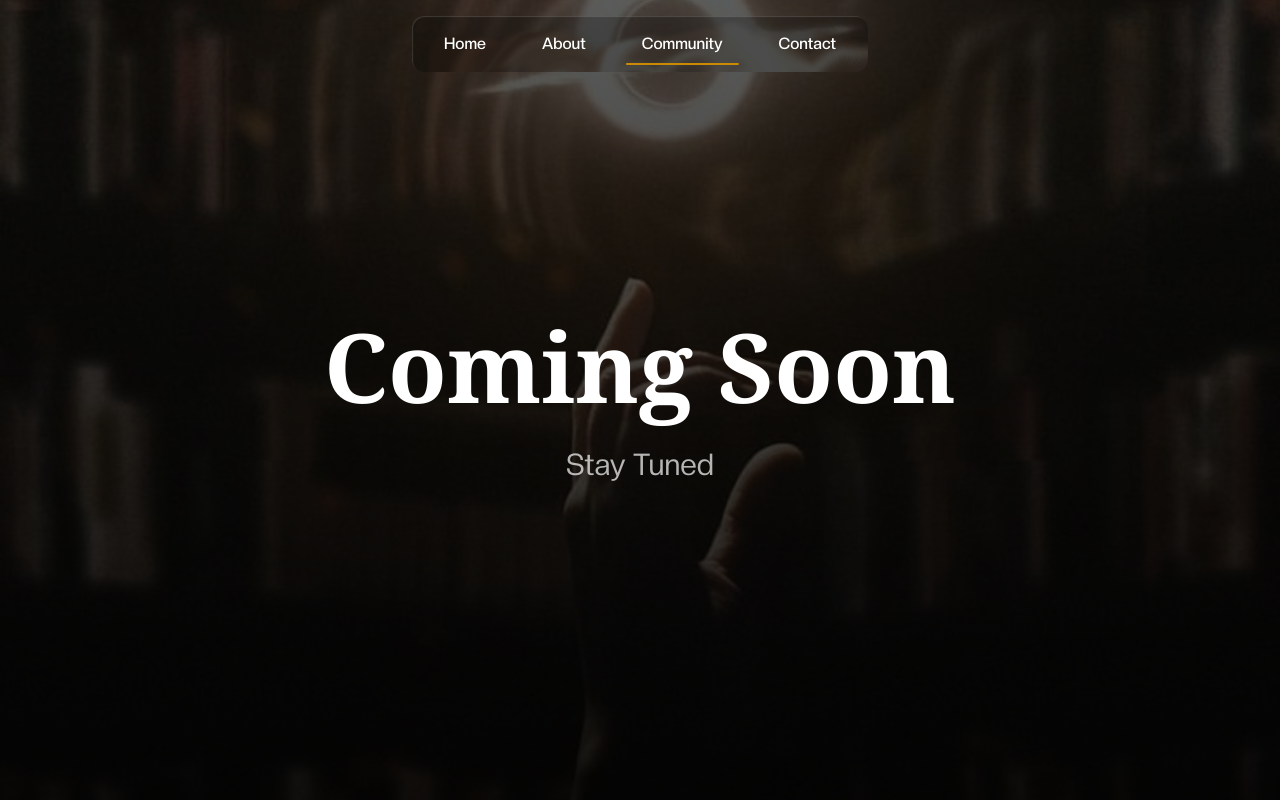
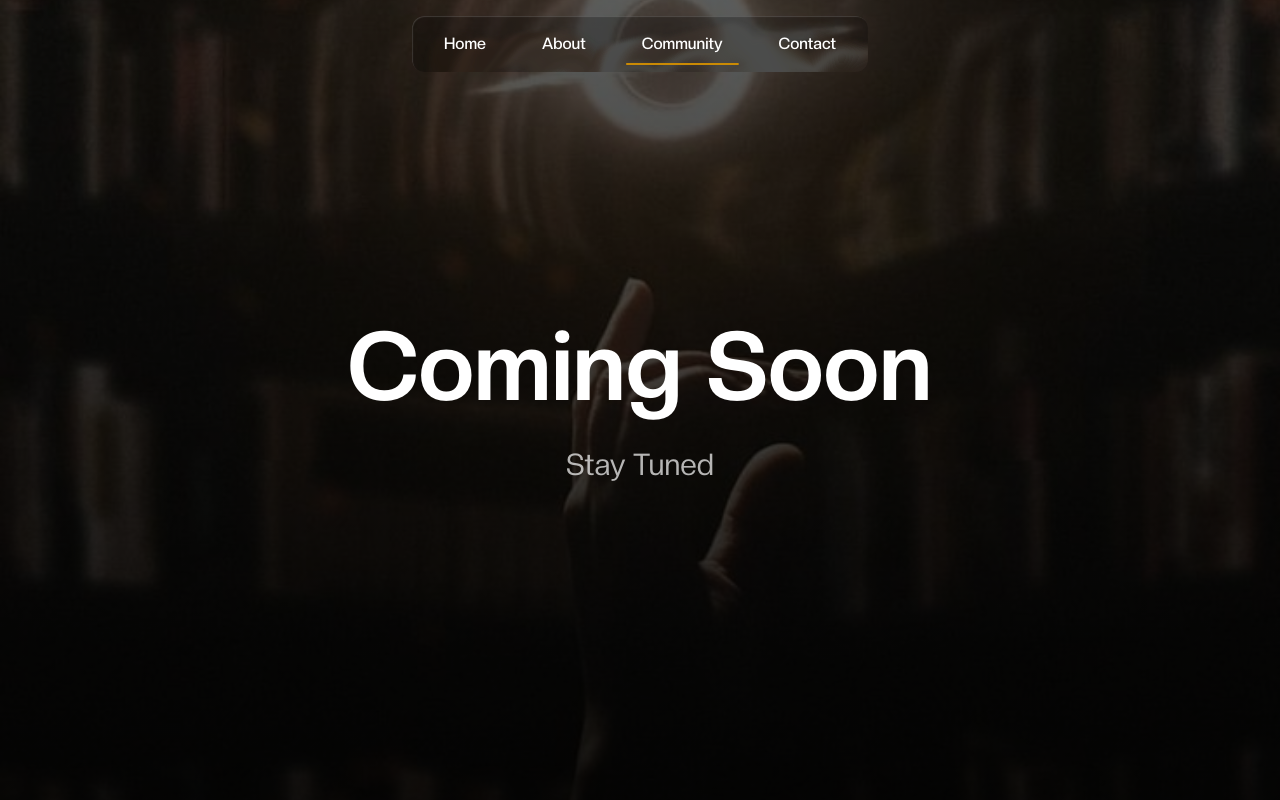
Before and after one commit to mukundsolanki/cracked-digital-main, a Next.js app: page /community in a window 1280 px wide. Shown: the top 800 px of the page. Built offline with nearby package versions, Linux system fonts and the light colour scheme.

Commit message:
style: Update CommunityHero and HeroSection components for improved design
- Removed unnecessary font-family specification in CommunityHero for cleaner styling.
- Added a subtle blur overlay in HeroSection to enhance visual depth and user experience.

```diff
--- a/src/components/features/community/CommunityHero.tsx
+++ b/src/components/features/community/CommunityHero.tsx
@@ -18,7 +18,7 @@ export default function CommunityHero() {
       <div className="absolute inset-0 bg-gradient-to-b from-black/40 via-black/60 to-black/80"></div>
 
       <div className="relative z-10 text-center">
-        <h1 className="text-6xl md:text-7xl lg:text-8xl font-bold text-white mb-8 font-serif">
+        <h1 className="text-6xl md:text-7xl lg:text-8xl font-bold text-white mb-8">
           Coming Soon
         </h1>
         <p className="text-2xl md:text-3xl text-white/70">
--- a/src/components/features/home/HeroSection.tsx
+++ b/src/components/features/home/HeroSection.tsx
@@ -16,6 +16,9 @@ export default function HeroSection() {
 
       {/* Dark Overlay */}
       <div className="absolute inset-0 bg-gradient-to-b from-black/60 via-black/40 to-black/80"></div>
+
+      {/* Subtle Blur Overlay */}
+      <div className="absolute inset-0 backdrop-blur-[3px] pointer-events-none"></div>
 
       {/* Fade transition overlay */}
       <div className="absolute bottom-0 left-0 right-0 h-24 bg-gradient-to-t from-black/60 to-transparent pointer-events-none z-20"></div>
```
